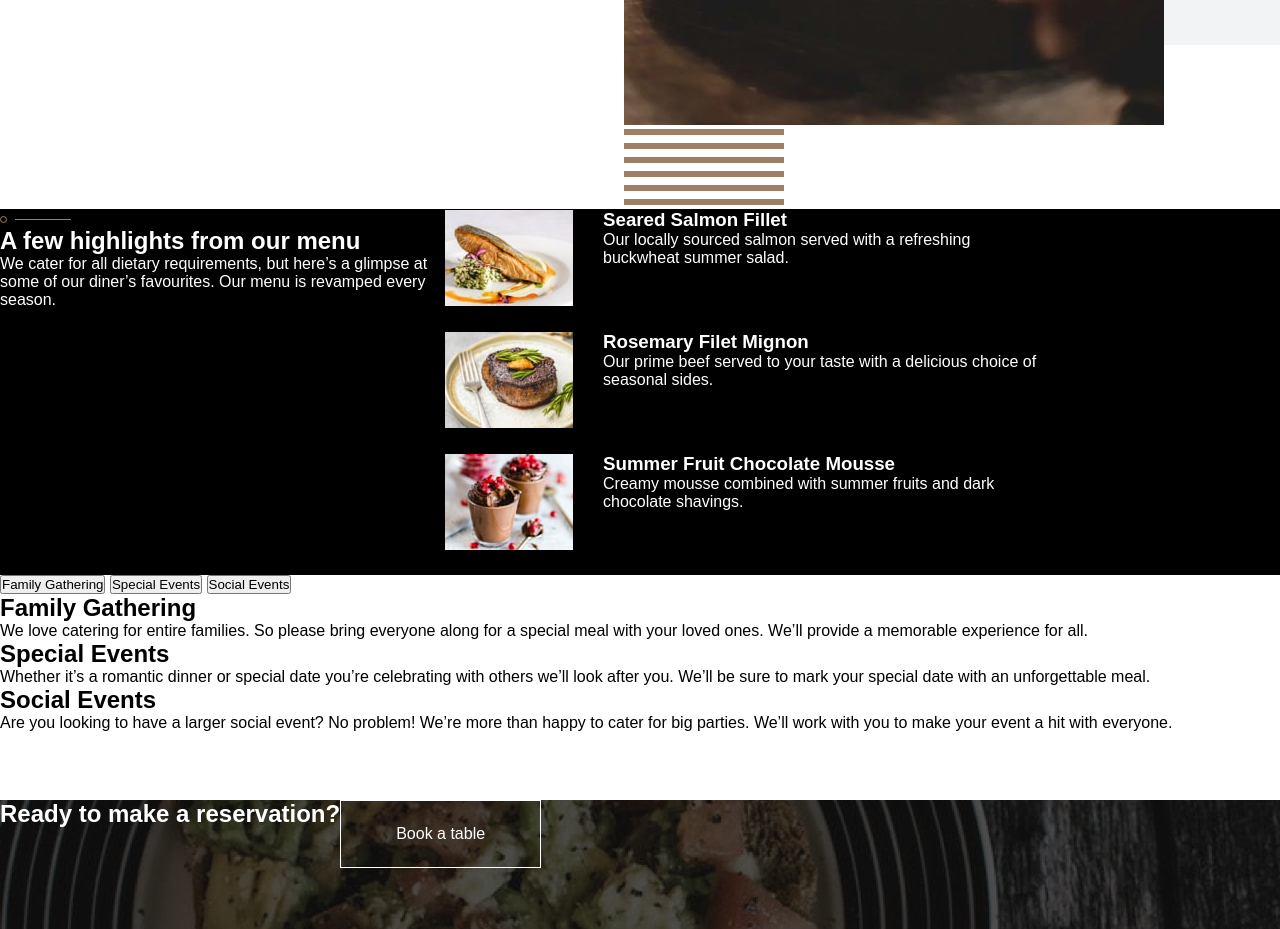
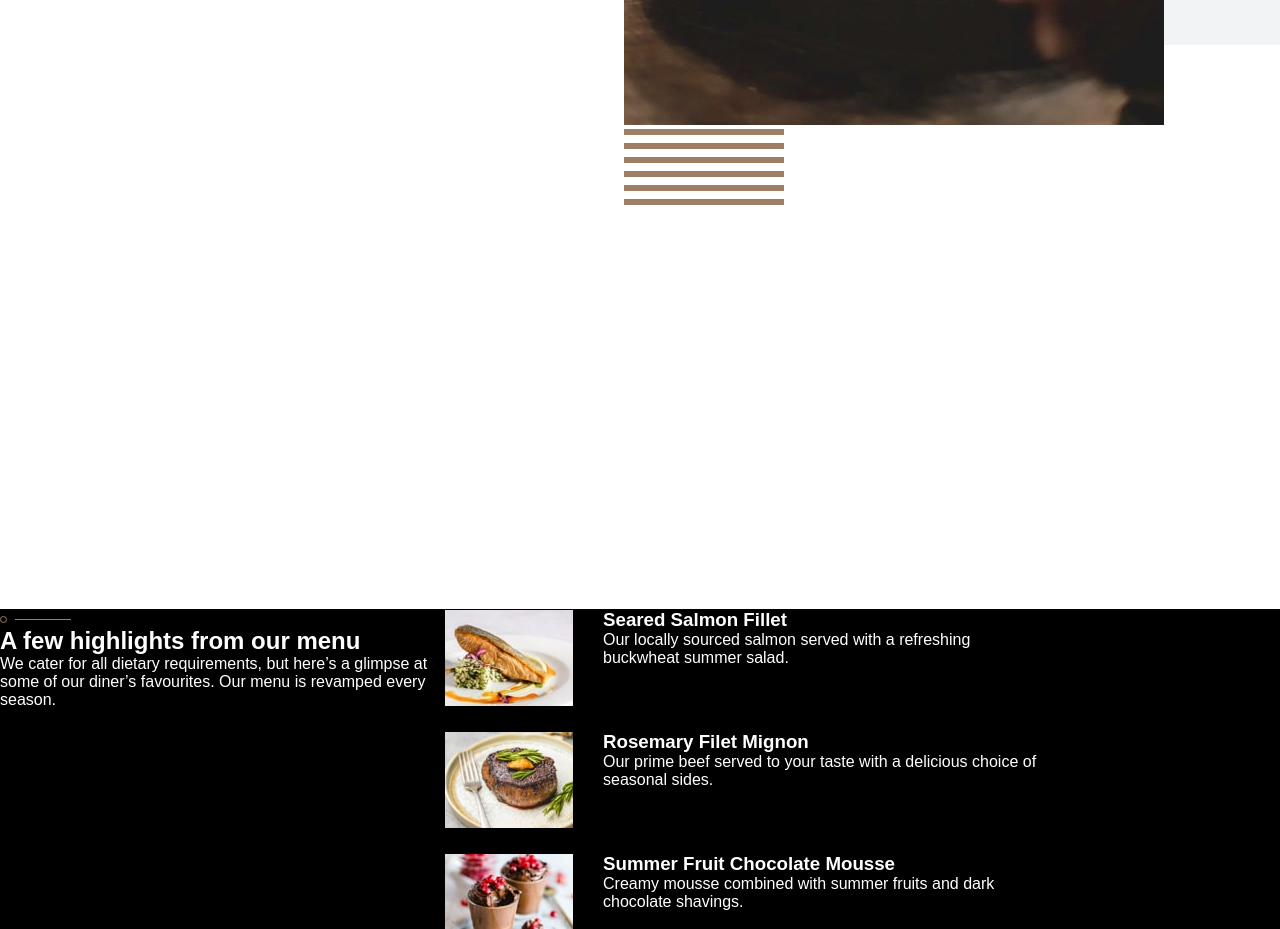
Before and after one commit to alexisshy/dine-restaurant-website, a plain HTML site: page index.html in a window 1280 px wide. Shown: the part 2140-3069 px from the top of the page. Drawn offline with Linux system fonts and the light colour scheme.

Commit message:
add bottom padding to lines

```diff
--- a/styles.css
+++ b/styles.css
@@ -119,7 +119,10 @@ h1 {
       padding-bottom: 2rem;
   }
 
-
+.bottom-line {
+    padding-bottom: 400px;
+    margin-right: ;
+}
   .highlights {
       background: black;
       color: white;
```
